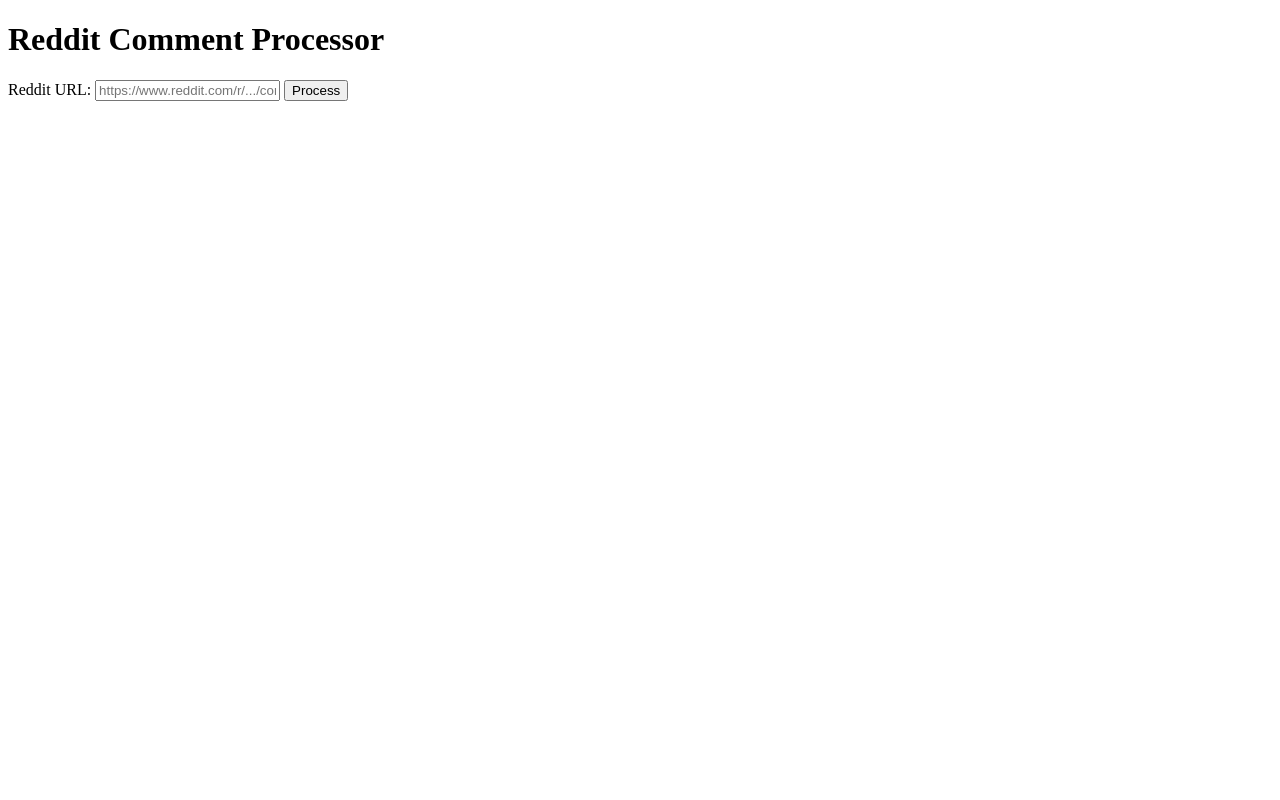
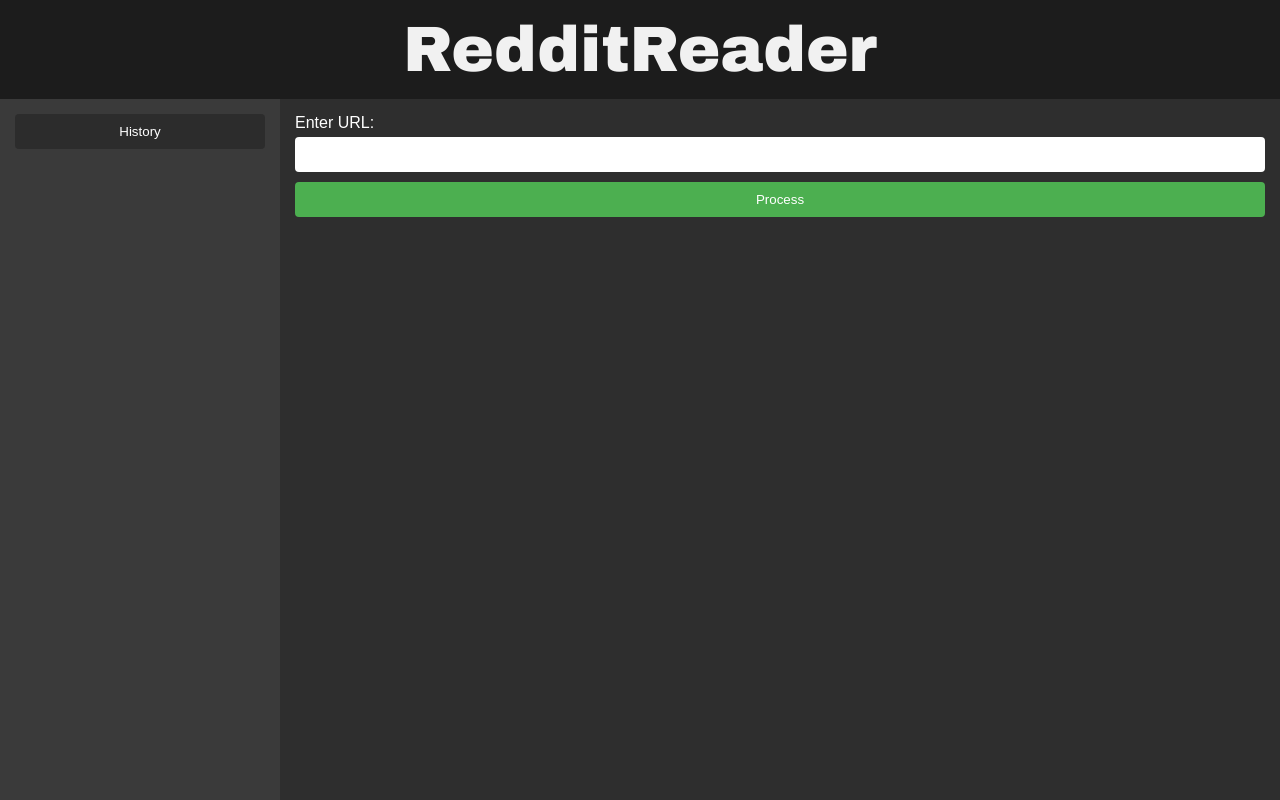
Before and after one commit to abzdel/RedditReader, a Flask app: page / in a window 1280 px wide. Run offline with Flask 3, Linux system fonts and the light colour scheme.

Commit message:
updated frontend

```diff
--- /dev/null
+++ b/app/static/script.js
@@ -0,0 +1,12 @@
+document.addEventListener('DOMContentLoaded', () => {
+    const toggleSidebarButton = document.getElementById('toggleSidebar');
+    const historyContent = document.getElementById('historyContent');
+
+    toggleSidebarButton.addEventListener('click', () => {
+        if (historyContent.classList.contains('collapsed')) {
+            historyContent.classList.remove('collapsed');
+        } else {
+            historyContent.classList.add('collapsed');
+        }
+    });
+});
--- /dev/null
+++ b/app/static/styles.css
@@ -0,0 +1,106 @@
+/* Reset some default styles */
+body,
+h1,
+p {
+    margin: 0;
+    padding: 0;
+    box-sizing: border-box;
+}
+
+/* Basic styles */
+body {
+    font-family: Arial, sans-serif;
+    background-color: #2e2e2e;
+    /* Dark background */
+    color: #ffffff;
+    /* Light text color */
+    display: flex;
+    flex-direction: column;
+    height: 100vh;
+}
+
+header {
+    background-color: #1c1c1c;
+    color: #f1f1f1;
+    padding: 15px;
+    text-align: center;
+    font-size: 2em;
+    font-family: 'Arial Black', sans-serif;
+}
+
+.container {
+    display: flex;
+    flex: 1;
+}
+
+aside {
+    width: 250px;
+    background-color: #3a3a3a;
+    color: #ffffff;
+    padding: 15px;
+    overflow: hidden;
+    transition: width 0.3s;
+}
+
+aside.collapsed {
+    width: 50px;
+}
+
+#historyContent {
+    display: block;
+    transition: max-height 0.3s ease-out;
+    overflow: hidden;
+    max-height: 500px;
+}
+
+#historyContent.collapsed {
+    max-height: 0;
+}
+
+main {
+    flex: 1;
+    padding: 15px;
+}
+
+form {
+    display: flex;
+    flex-direction: column;
+}
+
+label {
+    margin-bottom: 5px;
+}
+
+input[type="text"] {
+    padding: 10px;
+    margin-bottom: 10px;
+    border: none;
+    border-radius: 4px;
+}
+
+button {
+    padding: 10px;
+    border: none;
+    border-radius: 4px;
+    background-color: #4CAF50;
+    /* Green background */
+    color: white;
+    cursor: pointer;
+}
+
+button:hover {
+    background-color: #45a049;
+}
+
+#toggleSidebar {
+    width: 100%;
+    padding: 10px;
+    background-color: #2c2c2c;
+    border: none;
+    color: #ffffff;
+    cursor: pointer;
+}
+
+#toggleSidebar:hover {
+    background-color: #1a1a1a;
+}
--- a/app/templates/index.html
+++ b/app/templates/index.html
@@ -4,16 +4,31 @@
 <head>
     <meta charset="UTF-8">
     <meta name="viewport" content="width=device-width, initial-scale=1.0">
-    <title>Reddit Comment Processor</title>
+    <title>RedditReader</title>
+    <link rel="stylesheet" href="{{ url_for('static', filename='styles.css') }}">
+    <script src="{{ url_for('static', filename='script.js') }}" defer></script>
 </head>
 
 <body>
-    <h1>Reddit Comment Processor</h1>
-    <form action="/process" method="post">
-        <label for="url">Reddit URL:</label>
-        <input type="text" id="url" name="url" placeholder="https://www.reddit.com/r/.../comments/...">
-        <button type="submit">Process</button>
-    </form>
+    <header>
+        <h1>RedditReader</h1>
+    </header>
+    <div class="container">
+        <aside id="sidebar">
+            <button id="toggleSidebar">History</button>
+            <div id="historyContent" class="collapsed">
+                <!-- History content will go here -->
+                <p>No history yet.</p>
+            </div>
+        </aside>
+        <main>
+            <form action="/process" method="POST">
+                <label for="url">Enter URL:</label>
+                <input type="text" id="url" name="url" required>
+                <button type="submit">Process</button>
+            </form>
+        </main>
+    </div>
 </body>
 
 </html>
```
